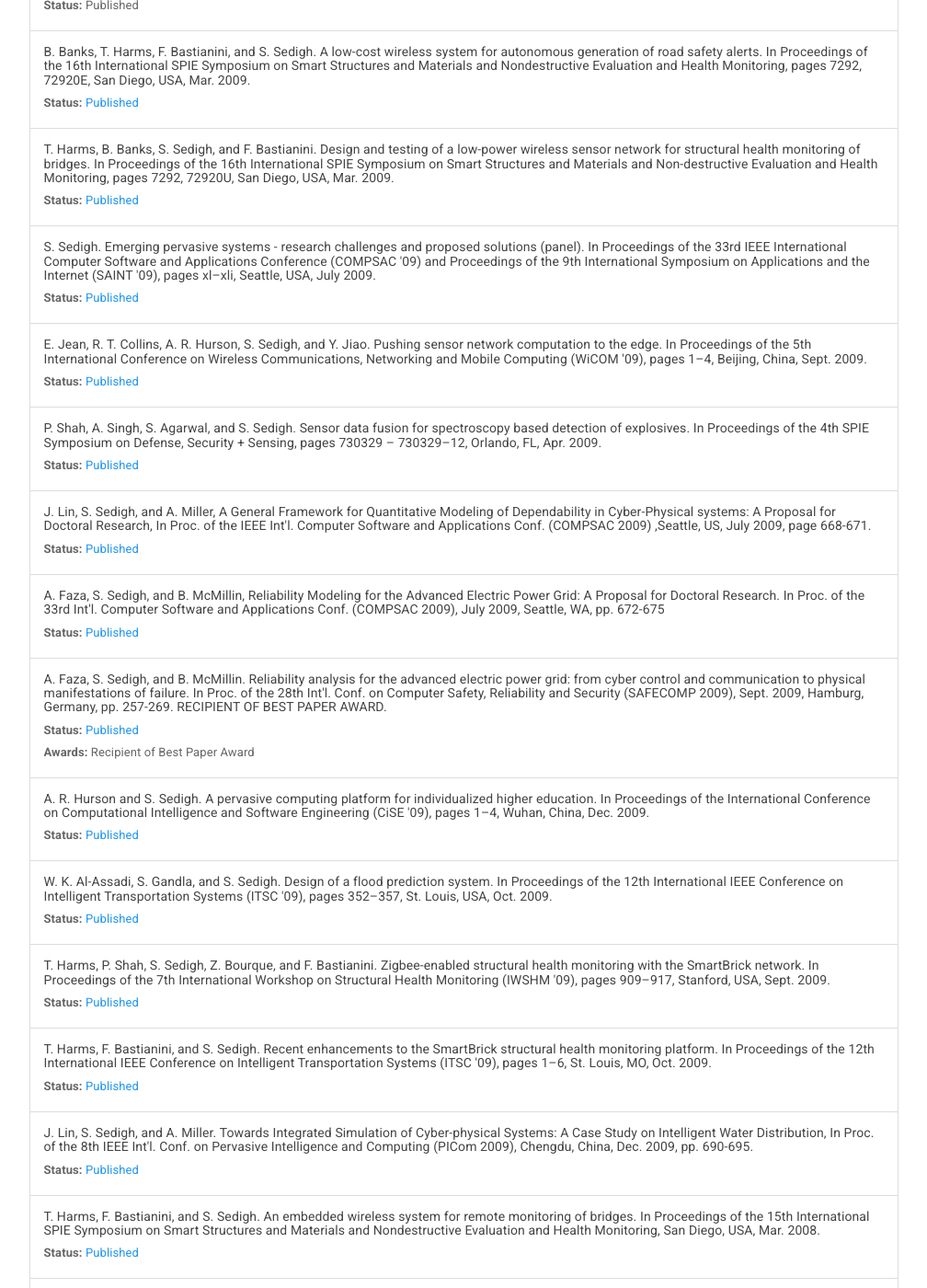
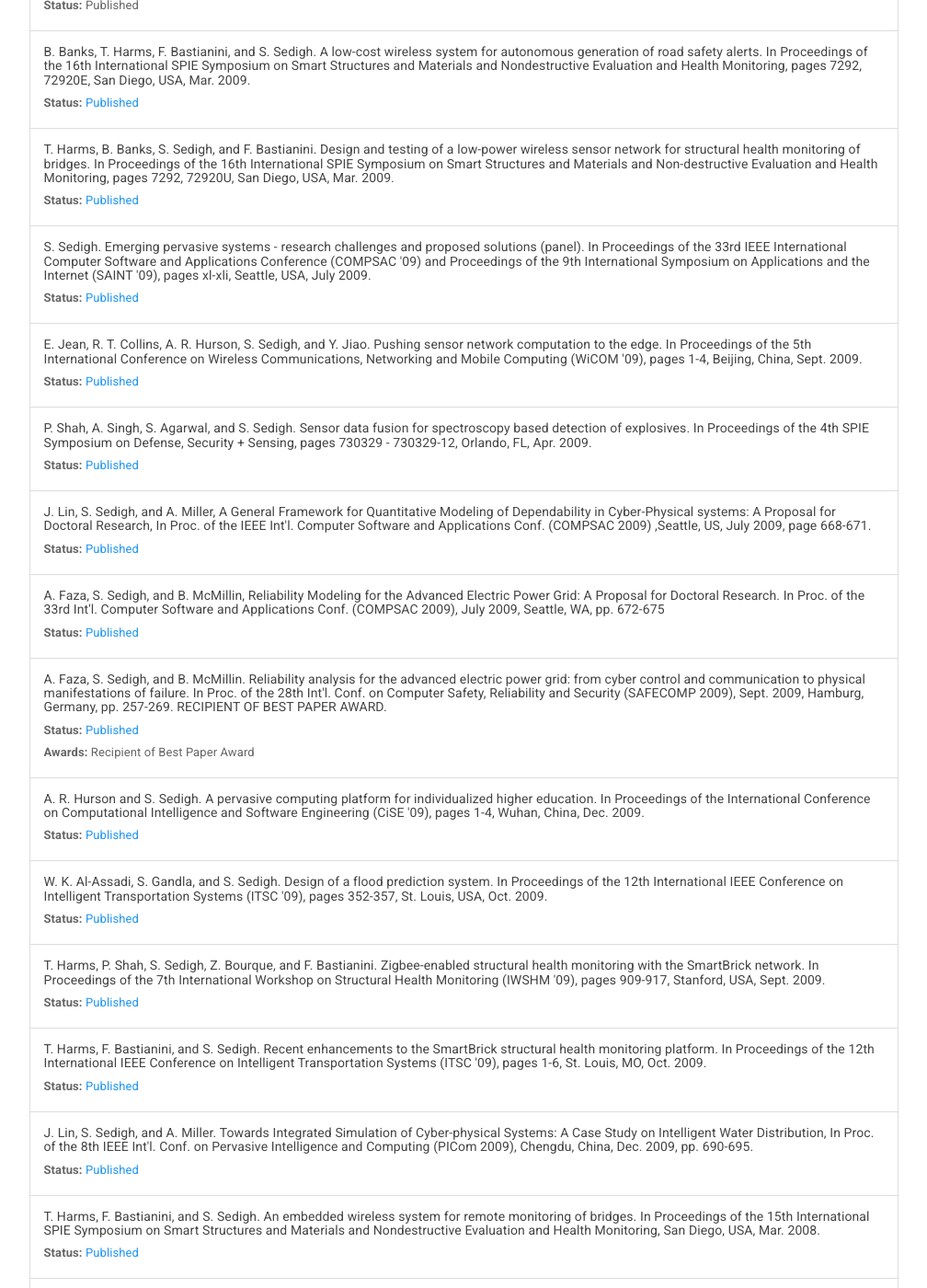
Before and after one commit to sendecomp/sendecomp-website, a Jekyll site: the page built from publications.html, in a window 1280 px wide and 1400 px high, scrolled down 4846 px. Shown: the whole window at 92% size, without its empty margins (136-1144 px from the left). Built offline with Jekyll 4.4.1, drawn with Linux system fonts in a browser that asks for light colours; some of the changed text lies outside the part shown.

Commit message:
Fixed the issue with dash (-) unicode characters

```diff
--- a/_data/publications.yml
+++ b/_data/publications.yml
@@ -249,7 +249,7 @@
   area: "cip"
   fulltext: "http://link.springer.com/chapter/10.1007/978-3-642-18308-9_9"
 
-- citation: "A. R. Hurson, S. Sedigh, L. Miller, and B. Shirazi. Enriching STEM Education through personalization and teaching collaboration. In Proceedings of the 7th IEEE International Workshop on PervasivE Learning, Life, and Leisure (PerEL '11), pages 543 – 549, Seattle, USA, Mar. 2011, invited."
+- citation: "A. R. Hurson, S. Sedigh, L. Miller, and B. Shirazi. Enriching STEM Education through personalization and teaching collaboration. In Proceedings of the 7th IEEE International Workshop on PervasivE Learning, Life, and Leisure (PerEL '11), pages 543 - 549, Seattle, USA, Mar. 2011, invited."
   year: 2011
   status: "Published"
   awards:
@@ -347,14 +347,14 @@
   area: "cip"
   fulltext:
 
-- citation: "A. R. Hurson and S. Sedigh. Transforming the instruction of introductory computing to engineering students. In Proceedings of the IEEE International Conference on Transforming Engineering Education - Creating Interdisciplinary Skills for Complex Global Environments, pages 1–19, Dublin, Ireland, Apr. 2010."
+- citation: "A. R. Hurson and S. Sedigh. Transforming the instruction of introductory computing to engineering students. In Proceedings of the IEEE International Conference on Transforming Engineering Education - Creating Interdisciplinary Skills for Complex Global Environments, pages 1-19, Dublin, Ireland, Apr. 2010."
   year: 2010
   status: "Published"
   awards:
   area: "per"
   fulltext: "http://ieeexplore.ieee.org/xpl/articleDetails.jsp?arnumber=5508834"
 
-- citation: "E. Jean, R. Collins, S. Sedigh, A. Hurson, and C. Jiao. RISN: An efficient, dynamically tasked and interoperable sensor network overlay. In Proceedings of the 8th IEEE Inter- national Conference on Embedded and Ubiquitous Computing (EUC-10), pages 224–231, Hong Kong, China, Dec. 2010."
+- citation: "E. Jean, R. Collins, S. Sedigh, A. Hurson, and C. Jiao. RISN: An efficient, dynamically tasked and interoperable sensor network overlay. In Proceedings of the 8th IEEE Inter- national Conference on Embedded and Ubiquitous Computing (EUC-10), pages 224-231, Hong Kong, China, Dec. 2010."
   year: 2010
   status: "Published"
   awards:
@@ -403,28 +403,28 @@
   area: "cip"
   fulltext: "http://ieeexplore.ieee.org/xpl/articleDetails.jsp?arnumber=5380619"
 
-- citation: "T. Harms, F. Bastianini, and S. Sedigh. Recent enhancements to the SmartBrick structural health monitoring platform. In Proceedings of the 12th International IEEE Conference on Intelligent Transportation Systems (ITSC '09), pages 1–6, St. Louis, MO, Oct. 2009."
+- citation: "T. Harms, F. Bastianini, and S. Sedigh. Recent enhancements to the SmartBrick structural health monitoring platform. In Proceedings of the 12th International IEEE Conference on Intelligent Transportation Systems (ITSC '09), pages 1-6, St. Louis, MO, Oct. 2009."
   year: 2009
   status: "Published"
   awards:
   area: "cip"
   fulltext: "http://ieeexplore.ieee.org/xpl/login.jsp?tp=&arnumber=5309517&url=http%3A%2F%2Fieeexplore.ieee.org%2Fxpls%2Fabs_all.jsp%3Farnumber%3D5309517"
 
-- citation: "T. Harms, P. Shah, S. Sedigh, Z. Bourque, and F. Bastianini. Zigbee-enabled structural health monitoring with the SmartBrick network. In Proceedings of the 7th International Workshop on Structural Health Monitoring (IWSHM '09), pages 909–917, Stanford, USA, Sept. 2009."
+- citation: "T. Harms, P. Shah, S. Sedigh, Z. Bourque, and F. Bastianini. Zigbee-enabled structural health monitoring with the SmartBrick network. In Proceedings of the 7th International Workshop on Structural Health Monitoring (IWSHM '09), pages 909-917, Stanford, USA, Sept. 2009."
   year: 2009
   status: "Published"
   awards:
   area: "cip"
   fulltext: "https://www.researchgate.net/publication/215480994_Zigbee-Enabled_Structural_Health_Monitoring_with_the_SmartBrick_Network"
 
-- citation: "W. K. Al-Assadi, S. Gandla, and S. Sedigh. Design of a flood prediction system. In Proceedings of the 12th International IEEE Conference on Intelligent Transportation Systems (ITSC '09), pages 352–357, St. Louis, USA, Oct. 2009."
+- citation: "W. K. Al-Assadi, S. Gandla, and S. Sedigh. Design of a flood prediction system. In Proceedings of the 12th International IEEE Conference on Intelligent Transportation Systems (ITSC '09), pages 352-357, St. Louis, USA, Oct. 2009."
   year: 2009
   status: "Published"
   awards:
   area: "cip"
   fulltext: "http://ieeexplore.ieee.org/xpl/login.jsp?tp=&arnumber=5309516&url=http%3A%2F%2Fieeexplore.ieee.org%2Fiel5%2F5305882%2F5309513%2F05309516.pdf%3Farnumber%3D5309516"
 
-- citation: "A. R. Hurson and S. Sedigh. A pervasive computing platform for individualized higher education. In Proceedings of the International Conference on Computational Intelligence and Software Engineering (CiSE '09), pages 1–4, Wuhan, China, Dec. 2009."
+- citation: "A. R. Hurson and S. Sedigh. A pervasive computing platform for individualized higher education. In Proceedings of the International Conference on Computational Intelligence and Software Engineering (CiSE '09), pages 1-4, Wuhan, China, Dec. 2009."
   year: 2009
   status: "Published"
   awards:
@@ -452,21 +452,21 @@
   area: "cip"
   fulltext: "http://ieeexplore.ieee.org/xpl/articleDetails.jsp?arnumber=5254189"
 
-- citation: "P. Shah, A. Singh, S. Agarwal, and S. Sedigh. Sensor data fusion for spectroscopy based detection of explosives. In Proceedings of the 4th SPIE Symposium on Defense, Security + Sensing, pages 730329 – 730329–12, Orlando, FL, Apr. 2009."
+- citation: "P. Shah, A. Singh, S. Agarwal, and S. Sedigh. Sensor data fusion for spectroscopy based detection of explosives. In Proceedings of the 4th SPIE Symposium on Defense, Security + Sensing, pages 730329 - 730329-12, Orlando, FL, Apr. 2009."
   year: 2009
   status: "Published"
   awards:
   area: "per"
   fulltext: "http://spie.org/Publications/Proceedings/Paper/10.1117/12.819902"
 
-- citation: "E. Jean, R. T. Collins, A. R. Hurson, S. Sedigh, and Y. Jiao. Pushing sensor network computation to the edge. In Proceedings of the 5th International Conference on Wireless Communications, Networking and Mobile Computing (WiCOM '09), pages 1–4, Beijing, China, Sept. 2009."
+- citation: "E. Jean, R. T. Collins, A. R. Hurson, S. Sedigh, and Y. Jiao. Pushing sensor network computation to the edge. In Proceedings of the 5th International Conference on Wireless Communications, Networking and Mobile Computing (WiCOM '09), pages 1-4, Beijing, China, Sept. 2009."
   year: 2009
   status: "Published"
   awards:
   area: "cip"
   fulltext: "http://ieeexplore.ieee.org/xpl/login.jsp?tp=&arnumber=5302659&url=http%3A%2F%2Fieeexplore.ieee.org%2Fxpls%2Fabs_all.jsp%3Farnumber%3D5302659"
 
-- citation: "S. Sedigh. Emerging pervasive systems - research challenges and proposed solutions (panel). In Proceedings of the 33rd IEEE International Computer Software and Applications Conference (COMPSAC '09) and Proceedings of the 9th International Symposium on Applications and the Internet (SAINT '09), pages xl–xli, Seattle, USA, July 2009."
+- citation: "S. Sedigh. Emerging pervasive systems - research challenges and proposed solutions (panel). In Proceedings of the 33rd IEEE International Computer Software and Applications Conference (COMPSAC '09) and Proceedings of the 9th International Symposium on Applications and the Internet (SAINT '09), pages xl-xli, Seattle, USA, July 2009."
   year: 2009
   status: "Published"
   awards:
@@ -508,7 +508,7 @@
   area: "cip"
   fulltext: "https://www.researchgate.net/publication/215481016_Enhancement_of_autonomous_real-time_SHM_with_short-range_wireless_communication"
 
-- citation: "S Gosavi, S. Sedigh, W. Al-Assadi, and R. Rao. Design and FPGA prototyping of a flood prediction system. In Proceedings of the 2008 IEEE Region 5 Conference, pages 1–6, Kansas City, USA, Apr. 2008."
+- citation: "S Gosavi, S. Sedigh, W. Al-Assadi, and R. Rao. Design and FPGA prototyping of a flood prediction system. In Proceedings of the 2008 IEEE Region 5 Conference, pages 1-6, Kansas City, USA, Apr. 2008."
   year: 2008
   status: "Published"
   awards:
@@ -536,7 +536,7 @@
   area: "cip"
   fulltext: "https://www.researchgate.net/publication/215481061_An_autonomous_networked_wireless_device_for_structural_health_monitoring"
 
-- citation: "F. Bastianini, V. Plessi, S. Sedigh, N. Galati, and A. Nanni. A low-cost wireless system for real-time structural health monitoring. In Proceedings of the 6th International Workshop on Structural Health Monitoring (IWSHM '07), pages 129–136, Stanford, USA, Sept. 2007."
+- citation: "F. Bastianini, V. Plessi, S. Sedigh, N. Galati, and A. Nanni. A low-cost wireless system for real-time structural health monitoring. In Proceedings of the 6th International Workshop on Structural Health Monitoring (IWSHM '07), pages 129-136, Stanford, USA, Sept. 2007."
   year: 2007
   status: "Published"
   awards:
@@ -550,21 +550,21 @@
   area: "per"
   fulltext: "http://ieeexplore.ieee.org/xpl/articleDetails.jsp?arnumber=4290976"
 
-- citation: "V. Plessi, F. Bastianini, and S. Sedigh. A wireless embedded system for real-time environmental and structural monitoring. In Proceedings of the 5th IFIP Workshop on Software Technologies for Future Embedded & Ubiquitous Systems (SEUS '07), pages 456–465, Santorini Island, Greece, May 2007."
+- citation: "V. Plessi, F. Bastianini, and S. Sedigh. A wireless embedded system for real-time environmental and structural monitoring. In Proceedings of the 5th IFIP Workshop on Software Technologies for Future Embedded & Ubiquitous Systems (SEUS '07), pages 456-465, Santorini Island, Greece, May 2007."
   year: 2007
   status: "Published"
   awards:
   area: "cip"
   fulltext: "http://link.springer.com/chapter/10.1007%2F978-3-540-75664-4_48"
 
-- citation: "T. Freiberger, S. Sedigh, and E. Atekwana. Hydrological monitoring with hybrid sensor networks. In Proceedings of the International Conference on Sensor Technologies and Applications (SENSORCOMM 2007), pages 484–489, Valencia, Spain, Oct. 2007."
+- citation: "T. Freiberger, S. Sedigh, and E. Atekwana. Hydrological monitoring with hybrid sensor networks. In Proceedings of the International Conference on Sensor Technologies and Applications (SENSORCOMM 2007), pages 484-489, Valencia, Spain, Oct. 2007."
   year: 2007
   status: "Published"
   awards:
   area: "cip"
   fulltext: "http://ieeexplore.ieee.org/xpl/login.jsp?tp=&arnumber=4394967&url=http%3A%2F%2Fieeexplore.ieee.org%2Fxpls%2Fabs_all.jsp%3Farnumber%3D4394967"
 
-- citation: "A. Z. Faza and S. Sedigh. A general purpose framework for wireless sensor network applications. In Proceedings of the 30th International Computer Software and Applica- tions Conference (COMPSAC '06), pages 356–358, Chicago, USA, Sept. 2006."
+- citation: "A. Z. Faza and S. Sedigh. A general purpose framework for wireless sensor network applications. In Proceedings of the 30th International Computer Software and Applica- tions Conference (COMPSAC '06), pages 356-358, Chicago, USA, Sept. 2006."
   year: 2006
   status: "Published"
   awards: "winner of best student paper award"
@@ -585,14 +585,14 @@
   area: "cip"
   fulltext: "https://books.google.com/books?hl=en&lr=&id=b6D_x-BgfvYC&oi=fnd&pg=PA95&dq=Security+management+for+an+e-enterprise&ots=uFtDBOLlK1&sig=Ot71aCgt2f63z_4jT6TeZH5v4nQ#v=onepage&q=Security%20management%20for%20an%20e-enterprise&f=false"
 
-- citation: "A. Masood, S. Sedigh, and A. Ghafoor. Efficiently managing security concerns in component-based system design. In Proceedings of the 29th International Computer Software and Applications Conference (COMPSAC '05), selected for journal publication), pages 164 – 169, Edinburgh, UK, July 2005."
+- citation: "A. Masood, S. Sedigh, and A. Ghafoor. Efficiently managing security concerns in component-based system design. In Proceedings of the 29th International Computer Software and Applications Conference (COMPSAC '05), selected for journal publication), pages 164 - 169, Edinburgh, UK, July 2005."
   year: 2005
   status: "Published"
   awards:
   area: "cip"
   fulltext: "http://ieeexplore.ieee.org/xpl/login.jsp?tp=&arnumber=1510014&url=http%3A%2F%2Fieeexplore.ieee.org%2Fxpls%2Fabs_all.jsp%3Farnumber%3D1510014"
 
-- citation: "S. Sedigh and A. Ghafoor. A graph-based model for component-based software development. In Proceedings of the 10th IEEE International Workshop on Object-oriented Real-time Dependable Systems (WORDS '05), pages 254–262, Sedona, USA, Feb. 2005."
+- citation: "S. Sedigh and A. Ghafoor. A graph-based model for component-based software development. In Proceedings of the 10th IEEE International Workshop on Object-oriented Real-time Dependable Systems (WORDS '05), pages 254-262, Sedona, USA, Feb. 2005."
   year: 2005
   status: "Published"
   awards:
@@ -606,7 +606,7 @@
   area: "cip"
   fulltext: ""
 
-- citation: "S. Sedigh, A. Ghafoor, and R. A. Paul. A Metrics and models for cost and quality of component-based software. In Proceedings of the 6th IEEE International Symposium on Object-Oriented Real-time Distributed Computing (ISORC '03), pages 149–155, Hako- date, Japan, May 2003."
+- citation: "S. Sedigh, A. Ghafoor, and R. A. Paul. A Metrics and models for cost and quality of component-based software. In Proceedings of the 6th IEEE International Symposium on Object-Oriented Real-time Distributed Computing (ISORC '03), pages 149-155, Hako- date, Japan, May 2003."
   year: 2003
   status: "Published"
   awards:
```
